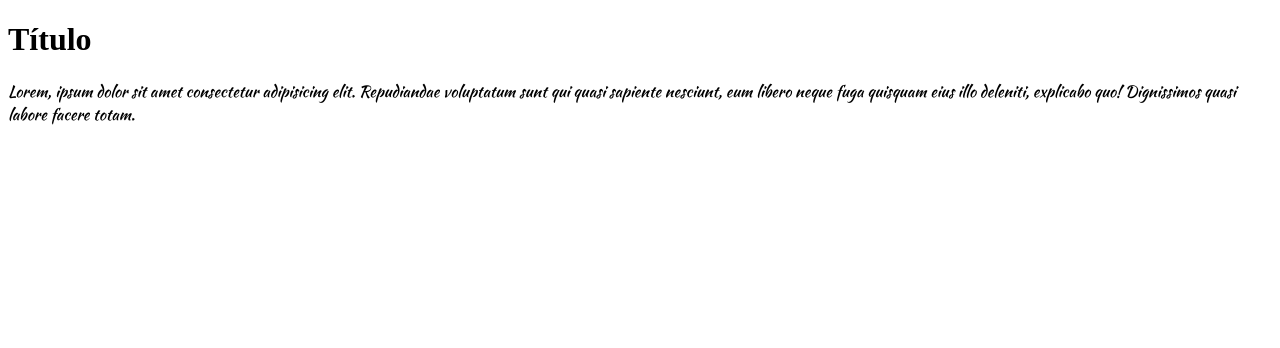
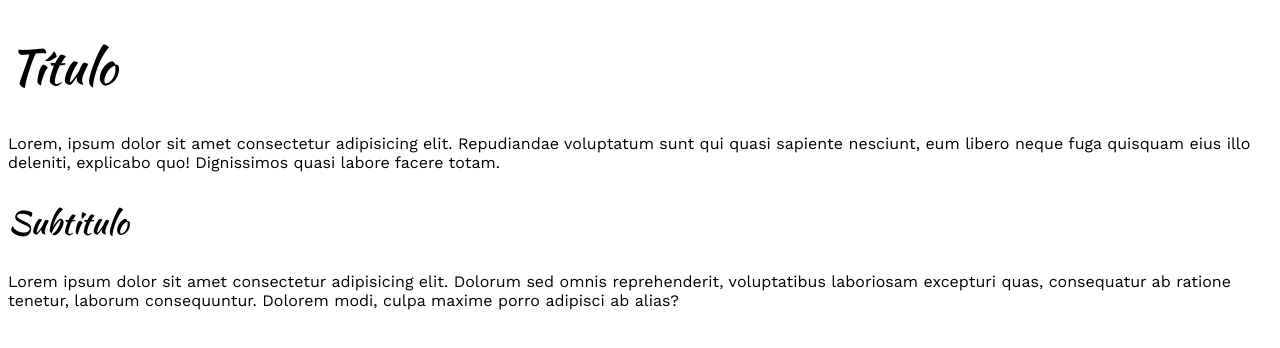
Before and after one commit to o-brunosoares/Curso-em-Video-HTML-e-CSS, a plain HTML site: page Exercícios/ex018/fonte01.html in a window 1280 px wide. Drawn offline with nearby package versions, Linux system fonts and the light colour scheme.

Commit message:
Update fonte01.html

```diff
--- a/Exercícios/ex018/fonte01.html
+++ b/Exercícios/ex018/fonte01.html
@@ -5,18 +5,25 @@
     <meta name="viewport" content="width=device-width, initial-scale=1.0">
     <title>Fontes com Google Fonts</title>
     <style>
-        @import url('https://fonts.googleapis.com/css2?family=Kaushan+Script&display=swap');
+        @import url('https://fonts.googleapis.com/css2?family=Kaushan+Script&family=Work+Sans:ital,wght@0,100..900;1,100..900&display=swap');
         body {
-            font-family: 'Kaushan Script';
+            font-family: 'work Sans', Arial, Helvetica, sans-serif;
         }
 
         h1 {
-            font-family: 'Times New Roman', Times, serif;
+            font: 3em 'Kaushan Script';
+        }
+
+        h2 {
+            font: 2em 'Kaushan Script';
         }
     </style>
 </head>
 <body>
     <h1>Título</h1>
     <p>Lorem, ipsum dolor sit amet consectetur adipisicing elit. Repudiandae voluptatum sunt qui quasi sapiente nesciunt, eum libero neque fuga quisquam eius illo deleniti, explicabo quo! Dignissimos quasi labore facere totam.</p>
+
+    <h2>Subtitulo</h2>
+    <p>Lorem ipsum dolor sit amet consectetur adipisicing elit. Dolorum sed omnis reprehenderit, voluptatibus laboriosam excepturi quas, consequatur ab ratione tenetur, laborum consequuntur. Dolorem modi, culpa maxime porro adipisci ab alias?</p>
 </body>
 </html>
```
